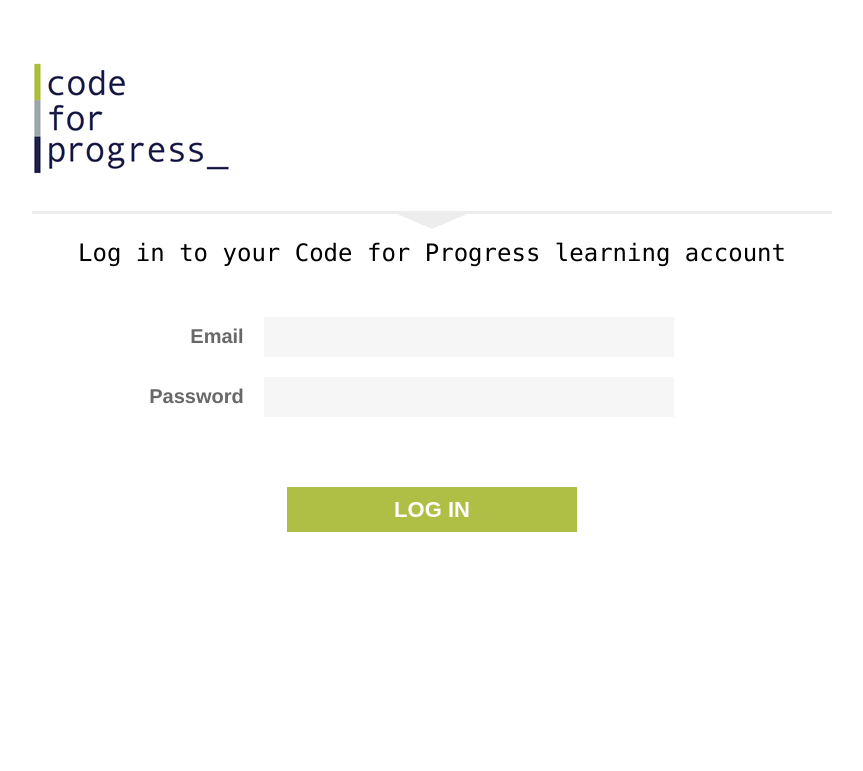
After one commit to CodeForProgress/code-for-progress-curriculum, a Flask app: page /login in a window 1280 px wide. The commit adds this page. Shown: the top 771 px of the page, without its empty margins (208-1071 px from the left). Run offline with Flask 2, Linux system fonts and the light colour scheme.

Commit message:
Added login/out functionality

```diff
--- a/app/__init__.py
+++ b/app/__init__.py
@@ -1,9 +1,14 @@
+import os
 from flask import Flask
+from flask.ext.login import LoginManager
 from flask.ext.sqlalchemy import SQLAlchemy
 
 app = Flask(__name__)
 app.config.from_object('config')
 
 db = SQLAlchemy(app)
+lm = LoginManager()
+lm.init_app(app)
+lm.login_view = 'login'
 
 from app import views
--- a/app/forms.py
+++ b/app/forms.py
@@ -1,8 +1,23 @@
 from flask.ext.wtf import Form
 from app import db
 from models import User, LessonPlan
-from wtforms import TextField, TextAreaField, DateField, SelectField
+from wtforms import TextField, TextAreaField, DateField, SelectField, PasswordField
 from wtforms.validators import Required, Email, EqualTo, Length, ValidationError, Optional
+
+
+class LoginForm(Form):
+	email = TextField('email', validators = [Required(message="We need to know your email address.")])
+	password = PasswordField('password', validators = [Required(message="We need your password.")])
+
+	def validate_email(self, field):
+		user = self.get_user()
+		if user is None:
+			raise ValidationError('Invalid User')
+		if user.password != self.password.data:
+			raise ValidationError('Invalid Password')
+
+	def get_user(self):
+		return db.session.query(User).filter_by(email=self.email.data).first()
 
 
 class LessonPlanForm(Form):
--- a/app/models.py
+++ b/app/models.py
@@ -23,7 +23,7 @@
         return False
 
     def get_id(self):
-        return self.user_id
+        return unicode(self.id)
 
     def __unicode__(self):
         return self.email
--- a/app/static/style.css
+++ b/app/static/style.css
@@ -69,3 +69,10 @@
 #instructorbox		{	margin-left: 16px;	}
 
 .lessonheader		{text-align: center;}
+
+
+#loginbox			{	text-align: center; font-size: 20px; margin-top: 50px;}
+#loginbox label		{   font-weight: bold; color: #686868;}
+#loginbox input		{	border: 0px; text-align: left; width: 400px; height:40px; margin-left: 20px; padding: 0px 0px 0px 10px; background: #F6F6F6; font-size: 18px;}
+#loginbox button	{	border: 0px; margin: 50px 5px 20px 5px; width: 290px; height: 45px; text-align: center; font-weight: bold; font-size: 22px; color: white; background: #afbf45}
+#password			{margin-left: -41px;}
--- a/app/templates/base.html
+++ b/app/templates/base.html
@@ -7,6 +7,7 @@
 
 <body>
 	<div id="banner">
+		<a href="{{ url_for('logout') }}"><div class="navbutton">Logout</div></a>
 		<a href="http://apply.codeforprogress.org/staffview"><div class="navbutton">Applicant view</div></a>
 		<a href="{{ url_for('index') }}"><div class="navbutton">Table of Contents</div></a>
 
--- /dev/null
+++ b/app/templates/login.html
@@ -0,0 +1,35 @@
+{% extends "loginbase.html" %}
+{% block content %}
+
+	<div class="loginerror">
+		{% if form.errors %}
+		<p style="color:red">Looks like there's something missing:<br />
+			{% for field_name, field_errors in form.errors|dictsort if field_errors %}
+				{% for error in field_errors %}
+				<br /><span style="margin-left:15px">- {{ error }}</span>
+				{% endfor %}
+			{% endfor %}
+		</p>
+		{% endif %}
+	</div>
+
+	<div class="contentholder">
+
+	<h2>Log in to your Code for Progress learning account</h2>
+	</div>
+
+	<div id="loginbox">
+		<form action="" method="post" name="login">
+			{{form.hidden_tag()}}
+			<p><label for="username" id="username">Email</label>{{form.email}}</p>
+			<p><label for="password" id="password">Password</label>{{form.password}}</p>
+			<p><button type="submit" value="LOG IN">LOG IN</button>
+		</form>
+	</div>
+
+        <div>
+
+
+        </div>
+
+{%endblock %}
--- /dev/null
+++ b/app/templates/loginbase.html
@@ -0,0 +1,20 @@
+<!doctype html>
+<html>
+	<head>
+		<title>Student Application - Code for Progress</title>
+		<link rel="stylesheet" type="text/css" href="{{ url_for('static', filename='style.css') }}">
+	</head>
+
+<body>
+
+	<div id="header">
+		<img src="../static/CFPlogo.jpg">
+		<div id="triangle"><div class="arrow-down"></div></div>
+	</div>
+
+	<div id="content">
+	{% block content %}{% endblock %}
+	</div>
+
+</body>
+</html>
--- a/app/views.py
+++ b/app/views.py
@@ -1,8 +1,25 @@
 # -*- coding: utf-8 -*-
-from flask import render_template, redirect, flash, request, session
-from app import app, db
-from forms import LessonPlanForm
+from flask import render_template, redirect, flash, request, session, g, url_for
+from flask.ext.login import login_user, logout_user, current_user, login_required
+from app import app, db, lm
+from forms import LessonPlanForm, LoginForm
 from models import User, LessonPlan
+
+
+@lm.user_loader
+def load_user(id):
+	return User.query.get(int(id))
+
+@app.route('/login', methods = ['GET', 'POST'])
+def login():
+	form = LoginForm()
+	if form.validate_on_submit():
+		user = form.get_user()
+		login_user(user)
+		return redirect(url_for('index'))
+	return render_template('login.html', form = form)
+
+
 
 @app.route('/', methods= ['GET', 'POST'])
 @app.route('/index', methods= ['GET', 'POST'])
@@ -31,3 +48,9 @@
 		db.session.commit()
 		return redirect('/index')
 	return render_template("edit_lesson.html", lesson = lesson, form = form, previouslesson = previouslesson, nextlesson=nextlesson)
+
+
+@app.route('/logout')
+def logout():
+    logout_user()
+    return redirect(url_for('login'))
```
Also changed, not shown: app/templates/forgot.html (added, +39 -0 lines), requirements.txt (+23 -17 lines), 6 other files.
